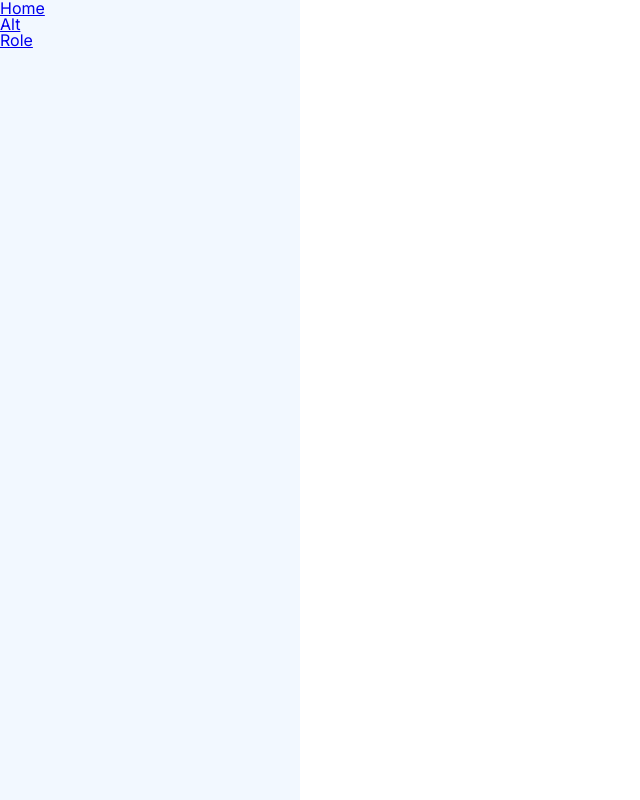
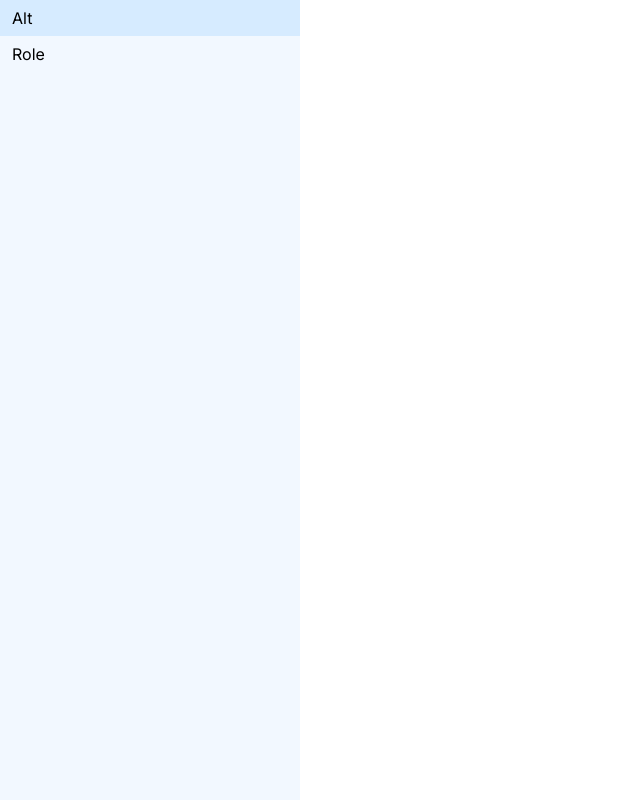
Before and after one commit to thuannguyen13/accessibility-demo, a React (Create React App) app: page / in a window 1280 px wide. Shown: the whole page, without its empty margins (0-640 px from the left). Built offline with nearby package versions, Linux system fonts and the light colour scheme.

Commit message:
update routing

```diff
--- a/src/components/Sidebar/Link.js
+++ b/src/components/Sidebar/Link.js
@@ -1,5 +1,9 @@
 import "./Sidebar.scss";
 
-export default function Link(url) {
-    return <></>;
+export default function Link({ href, label }) {
+    return (
+        <a className="link" href={href}>
+            {label}
+        </a>
+    );
 }
--- a/src/components/Sidebar/Sidebar.js
+++ b/src/components/Sidebar/Sidebar.js
@@ -4,10 +4,8 @@ import Link from "./Link";
 export default function Sidebar() {
     return (
         <aside className="sidebar">
-            {/* <Link href="/Home" pageTitle="Home" /> */}
-            <a href={`/Home`}>Home</a>
-            <a href={`/Alt`}>Alt</a>
-            <a href={`/Role`}>Role</a>
+            <Link href="/Alt" label="Alt" />
+            <Link href="/Role" label="Role" />
         </aside>
     );
 }
--- a/src/components/Sidebar/Sidebar.scss
+++ b/src/components/Sidebar/Sidebar.scss
@@ -8,3 +8,16 @@
     flex-direction: column;
     flex-shrink: 0;
 }
+
+.link {
+    height: 36px;
+    padding: 8px 12px;
+    text-decoration: none;
+    color: $Mono-Black;
+    display: flex;
+    align-items: center;
+
+    &:hover {
+        background-color: $B10;
+    }
+}
--- a/src/routes/Home.js
+++ /dev/null
@@ -1,7 +0,0 @@
-export default function Home() {
-    return (
-        <>
-            <h1>Hello this is Home</h1>
-        </>
-    );
-}
```
Also changed, not shown: src/index.js (+2 -7 lines).
